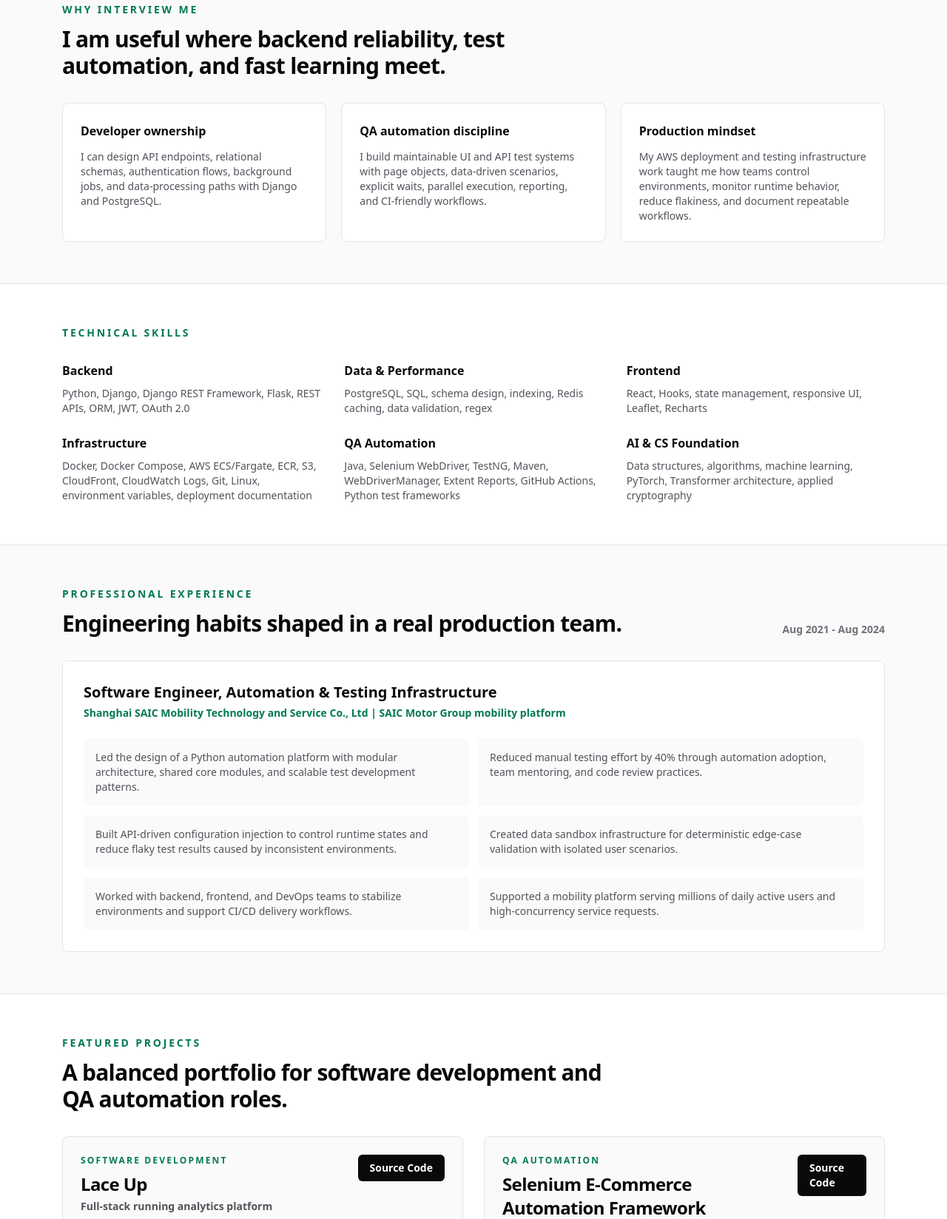
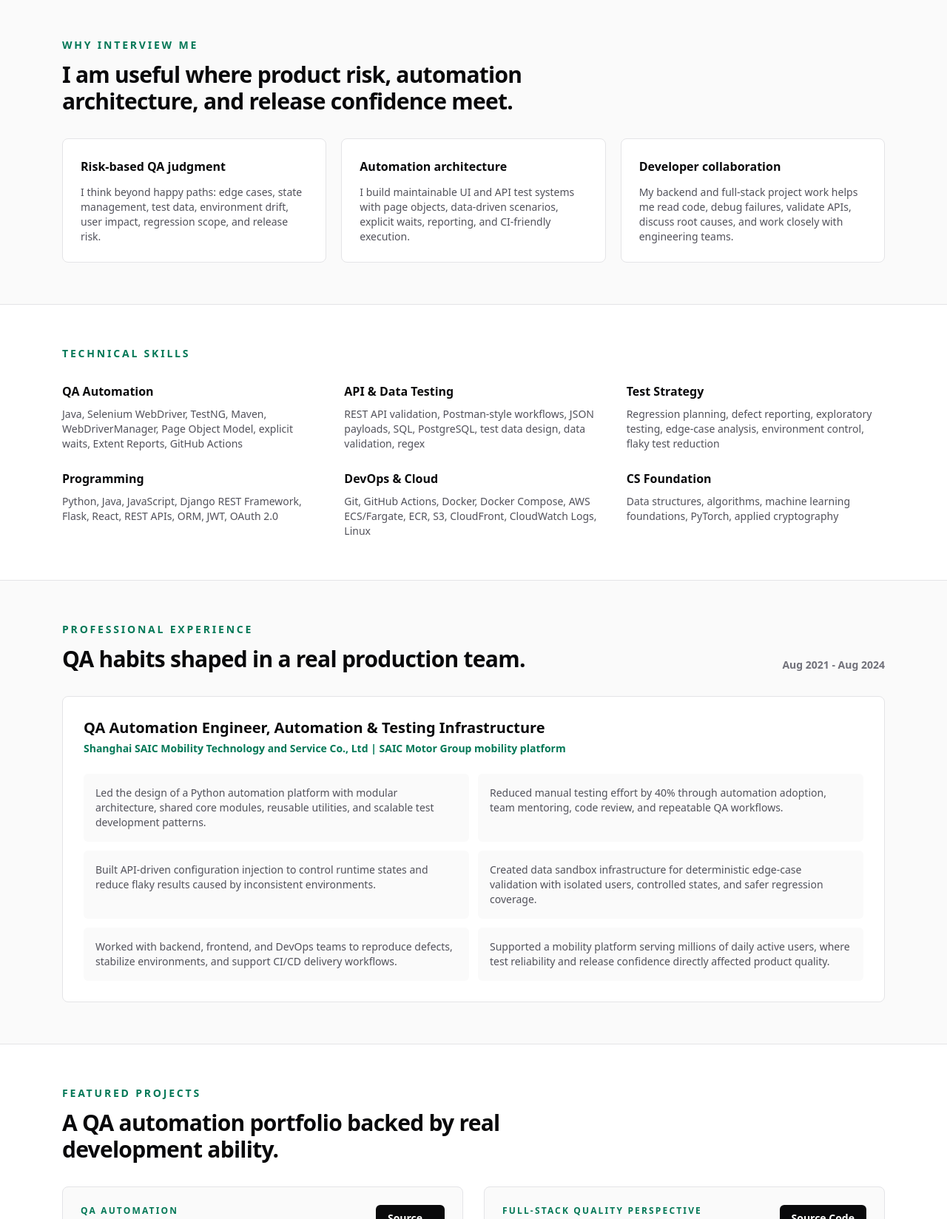
Before and after one commit to AndrewLu3335/AndrewLu3335.github.io, a plain HTML site: page index.html in a window 1280 px wide. Shown: the part 849-2497 px from the top of the page at 74% size. Drawn offline with nearby package versions, Linux system fonts and the light colour scheme.

Commit message:
Refocus portfolio on QA automation and SDET

```diff
--- a/index.html
+++ b/index.html
@@ -3,8 +3,8 @@
 <head>
     <meta charset="UTF-8">
     <meta name="viewport" content="width=device-width, initial-scale=1.0">
-    <meta name="description" content="Jingsheng (Andrew) Lu is a Toronto-based junior software developer and QA automation engineer with Python, Java, Selenium, Django, React, PostgreSQL, AWS cloud deployment, and testing infrastructure experience.">
-    <title>Andrew Lu | Dev &amp; QA Automation</title>
+    <meta name="description" content="Jingsheng (Andrew) Lu is a Toronto-based QA Automation Engineer and SDET candidate with 3 years of QA experience, strong test automation foundations, and hands-on Python, Java, Selenium, API testing, SQL, React, Django, AWS, and CI/CD project work.">
+    <title>Andrew Lu | QA Automation &amp; SDET</title>
     <link rel="icon" type="image/png" href="/images/favicon.png">
     <script src="https://cdn.tailwindcss.com"></script>
 </head>
@@ -14,7 +14,7 @@
         <div class="mx-auto flex max-w-6xl flex-col gap-4 px-5 py-4 md:flex-row md:items-center md:justify-between">
             <div>
                 <a href="#" class="text-xl font-extrabold tracking-tight text-zinc-950">Jingsheng (Andrew) Lu</a>
-                <p class="text-sm font-semibold text-emerald-700">Junior Software Developer &amp; QA Automation Engineer | Toronto</p>
+                <p class="text-sm font-semibold text-emerald-700">QA Automation Engineer / SDET | Toronto</p>
             </div>
             <nav class="flex flex-wrap items-center gap-4 text-sm font-semibold">
                 <a href="#impact" class="text-zinc-600 transition hover:text-emerald-700">Impact</a>
@@ -30,14 +30,15 @@
         <section class="border-b border-zinc-200 bg-white">
             <div class="mx-auto grid max-w-6xl gap-10 px-5 py-16 lg:grid-cols-[1.35fr_0.65fr] lg:items-center lg:py-20">
                 <div class="space-y-7">
-                    <p class="text-sm font-bold uppercase tracking-[0.22em] text-emerald-700">Open to junior software developer and QA automation roles</p>
+                    <p class="text-sm font-bold uppercase tracking-[0.22em] text-emerald-700">Open to QA Automation, SDET, and Software Developer in Test roles</p>
                     <div class="space-y-5">
                         <h1 class="max-w-4xl text-4xl font-extrabold tracking-tight text-zinc-950 sm:text-5xl lg:text-6xl">
-                            I build reliable web apps and automation frameworks that make software easier to ship with confidence.
+                            I help teams ship safer software through automation, risk-based testing, and developer-level QA engineering.
                         </h1>
                         <p class="max-w-3xl text-lg text-zinc-600">
-                            I bring 3 years of engineering experience from a high-traffic mobility platform, plus hands-on development and QA automation work with
-                            <strong>Python, Java, Selenium WebDriver, TestNG, Django REST Framework, React, PostgreSQL, Docker, AWS, CI/CD, and third-party APIs</strong>.
+                            I bring 3 years of QA and testing infrastructure experience from a high-traffic mobility platform, plus hands-on automation and development work with
+                            <strong>Java, Python, Selenium WebDriver, TestNG, API testing, SQL, Django REST Framework, React, Docker, AWS, and CI/CD</strong>.
+                            My strongest fit is QA automation work where testing strategy, code quality, and product risk all matter.
                         </p>
                     </div>
                     <div class="flex flex-wrap gap-3">
@@ -53,15 +54,15 @@
                     <dl class="mt-6 space-y-5">
                         <div>
                             <dt class="text-3xl font-extrabold text-zinc-950">3 years</dt>
-                            <dd class="mt-1 text-sm text-zinc-600">Automation, testing infrastructure, and production software team experience.</dd>
+                            <dd class="mt-1 text-sm text-zinc-600">QA, automation, testing infrastructure, and production team experience.</dd>
                         </div>
                         <div>
                             <dt class="text-3xl font-extrabold text-zinc-950">40%</dt>
                             <dd class="mt-1 text-sm text-zinc-600">Manual testing effort reduced by leading a Python automation platform.</dd>
                         </div>
                         <div>
-                            <dt class="text-3xl font-extrabold text-zinc-950">AWS</dt>
-                            <dd class="mt-1 text-sm text-zinc-600">Built both a deployed React/Django product and a Java/Selenium UI automation framework.</dd>
+                            <dt class="text-3xl font-extrabold text-zinc-950">SDET</dt>
+                            <dd class="mt-1 text-sm text-zinc-600">Built Java/Selenium automation and full-stack tools that show developer-level testing ability.</dd>
                         </div>
                     </dl>
                 </aside>
@@ -71,20 +72,20 @@
         <section id="impact" class="mx-auto max-w-6xl px-5 py-14">
             <div class="mb-8 max-w-3xl">
                 <p class="text-sm font-bold uppercase tracking-[0.2em] text-emerald-700">Why interview me</p>
-                <h2 class="mt-3 text-3xl font-extrabold tracking-tight text-zinc-950">I am useful where backend reliability, test automation, and fast learning meet.</h2>
+                <h2 class="mt-3 text-3xl font-extrabold tracking-tight text-zinc-950">I am useful where product risk, automation architecture, and release confidence meet.</h2>
             </div>
             <div class="grid gap-5 md:grid-cols-3">
                 <article class="rounded-lg border border-zinc-200 bg-white p-6">
-                    <h3 class="font-bold text-zinc-950">Developer ownership</h3>
-                    <p class="mt-3 text-sm text-zinc-600">I can design API endpoints, relational schemas, authentication flows, background jobs, and data-processing paths with Django and PostgreSQL.</p>
+                    <h3 class="font-bold text-zinc-950">Risk-based QA judgment</h3>
+                    <p class="mt-3 text-sm text-zinc-600">I think beyond happy paths: edge cases, state management, test data, environment drift, user impact, regression scope, and release risk.</p>
                 </article>
                 <article class="rounded-lg border border-zinc-200 bg-white p-6">
-                    <h3 class="font-bold text-zinc-950">QA automation discipline</h3>
-                    <p class="mt-3 text-sm text-zinc-600">I build maintainable UI and API test systems with page objects, data-driven scenarios, explicit waits, parallel execution, reporting, and CI-friendly workflows.</p>
+                    <h3 class="font-bold text-zinc-950">Automation architecture</h3>
+                    <p class="mt-3 text-sm text-zinc-600">I build maintainable UI and API test systems with page objects, data-driven scenarios, explicit waits, reporting, and CI-friendly execution.</p>
                 </article>
                 <article class="rounded-lg border border-zinc-200 bg-white p-6">
-                    <h3 class="font-bold text-zinc-950">Production mindset</h3>
-                    <p class="mt-3 text-sm text-zinc-600">My AWS deployment and testing infrastructure work taught me how teams control environments, monitor runtime behavior, reduce flakiness, and document repeatable workflows.</p>
+                    <h3 class="font-bold text-zinc-950">Developer collaboration</h3>
+                    <p class="mt-3 text-sm text-zinc-600">My backend and full-stack project work helps me read code, debug failures, validate APIs, discuss root causes, and work closely with engineering teams.</p>
                 </article>
             </div>
         </section>
@@ -94,28 +95,28 @@
                 <h2 class="mb-7 text-sm font-bold uppercase tracking-[0.2em] text-emerald-700">Technical Skills</h2>
                 <div class="grid gap-x-8 gap-y-6 md:grid-cols-2 lg:grid-cols-3">
                     <div>
-                        <h3 class="font-bold text-zinc-950">Backend</h3>
-                        <p class="mt-2 text-sm text-zinc-600">Python, Django, Django REST Framework, Flask, REST APIs, ORM, JWT, OAuth 2.0</p>
+                        <h3 class="font-bold text-zinc-950">QA Automation</h3>
+                        <p class="mt-2 text-sm text-zinc-600">Java, Selenium WebDriver, TestNG, Maven, WebDriverManager, Page Object Model, explicit waits, Extent Reports, GitHub Actions</p>
                     </div>
                     <div>
-                        <h3 class="font-bold text-zinc-950">Data &amp; Performance</h3>
-                        <p class="mt-2 text-sm text-zinc-600">PostgreSQL, SQL, schema design, indexing, Redis caching, data validation, regex</p>
+                        <h3 class="font-bold text-zinc-950">API &amp; Data Testing</h3>
+                        <p class="mt-2 text-sm text-zinc-600">REST API validation, Postman-style workflows, JSON payloads, SQL, PostgreSQL, test data design, data validation, regex</p>
                     </div>
                     <div>
-                        <h3 class="font-bold text-zinc-950">Frontend</h3>
-                        <p class="mt-2 text-sm text-zinc-600">React, Hooks, state management, responsive UI, Leaflet, Recharts</p>
+                        <h3 class="font-bold text-zinc-950">Test Strategy</h3>
+                        <p class="mt-2 text-sm text-zinc-600">Regression planning, defect reporting, exploratory testing, edge-case analysis, environment control, flaky test reduction</p>
                     </div>
                     <div>
-                        <h3 class="font-bold text-zinc-950">Infrastructure</h3>
-                        <p class="mt-2 text-sm text-zinc-600">Docker, Docker Compose, AWS ECS/Fargate, ECR, S3, CloudFront, CloudWatch Logs, Git, Linux, environment variables, deployment documentation</p>
+                        <h3 class="font-bold text-zinc-950">Programming</h3>
+                        <p class="mt-2 text-sm text-zinc-600">Python, Java, JavaScript, Django REST Framework, Flask, React, REST APIs, ORM, JWT, OAuth 2.0</p>
                     </div>
                     <div>
-                        <h3 class="font-bold text-zinc-950">QA Automation</h3>
-                        <p class="mt-2 text-sm text-zinc-600">Java, Selenium WebDriver, TestNG, Maven, WebDriverManager, Extent Reports, GitHub Actions, Python test frameworks</p>
+                        <h3 class="font-bold text-zinc-950">DevOps &amp; Cloud</h3>
+                        <p class="mt-2 text-sm text-zinc-600">Git, GitHub Actions, Docker, Docker Compose, AWS ECS/Fargate, ECR, S3, CloudFront, CloudWatch Logs, Linux</p>
                     </div>
                     <div>
-                        <h3 class="font-bold text-zinc-950">AI &amp; CS Foundation</h3>
-                        <p class="mt-2 text-sm text-zinc-600">Data structures, algorithms, machine learning, PyTorch, Transformer architecture, applied cryptography</p>
+                        <h3 class="font-bold text-zinc-950">CS Foundation</h3>
+                        <p class="mt-2 text-sm text-zinc-600">Data structures, algorithms, machine learning foundations, PyTorch, applied cryptography</p>
                     </div>
                 </div>
             </div>
@@ -125,23 +126,23 @@
             <div class="mb-8 flex flex-col gap-3 md:flex-row md:items-end md:justify-between">
                 <div>
                     <p class="text-sm font-bold uppercase tracking-[0.2em] text-emerald-700">Professional Experience</p>
-                    <h2 class="mt-3 text-3xl font-extrabold tracking-tight text-zinc-950">Engineering habits shaped in a real production team.</h2>
+                    <h2 class="mt-3 text-3xl font-extrabold tracking-tight text-zinc-950">QA habits shaped in a real production team.</h2>
                 </div>
                 <span class="text-sm font-bold text-zinc-500">Aug 2021 - Aug 2024</span>
             </div>
 
             <article class="rounded-lg border border-zinc-200 bg-white p-7">
                 <div class="mb-6">
-                    <h3 class="text-xl font-extrabold text-zinc-950">Software Engineer, Automation &amp; Testing Infrastructure</h3>
+                    <h3 class="text-xl font-extrabold text-zinc-950">QA Automation Engineer, Automation &amp; Testing Infrastructure</h3>
                     <p class="mt-1 text-sm font-semibold text-emerald-700">Shanghai SAIC Mobility Technology and Service Co., Ltd | SAIC Motor Group mobility platform</p>
                 </div>
                 <ul class="grid gap-3 text-sm text-zinc-600 md:grid-cols-2">
-                    <li class="rounded-md bg-zinc-50 p-4">Led the design of a Python automation platform with modular architecture, shared core modules, and scalable test development patterns.</li>
-                    <li class="rounded-md bg-zinc-50 p-4">Reduced manual testing effort by 40% through automation adoption, team mentoring, and code review practices.</li>
-                    <li class="rounded-md bg-zinc-50 p-4">Built API-driven configuration injection to control runtime states and reduce flaky test results caused by inconsistent environments.</li>
-                    <li class="rounded-md bg-zinc-50 p-4">Created data sandbox infrastructure for deterministic edge-case validation with isolated user scenarios.</li>
-                    <li class="rounded-md bg-zinc-50 p-4">Worked with backend, frontend, and DevOps teams to stabilize environments and support CI/CD delivery workflows.</li>
-                    <li class="rounded-md bg-zinc-50 p-4">Supported a mobility platform serving millions of daily active users and high-concurrency service requests.</li>
+                    <li class="rounded-md bg-zinc-50 p-4">Led the design of a Python automation platform with modular architecture, shared core modules, reusable utilities, and scalable test development patterns.</li>
+                    <li class="rounded-md bg-zinc-50 p-4">Reduced manual testing effort by 40% through automation adoption, team mentoring, code review, and repeatable QA workflows.</li>
+                    <li class="rounded-md bg-zinc-50 p-4">Built API-driven configuration injection to control runtime states and reduce flaky results caused by inconsistent environments.</li>
+                    <li class="rounded-md bg-zinc-50 p-4">Created data sandbox infrastructure for deterministic edge-case validation with isolated users, controlled states, and safer regression coverage.</li>
+                    <li class="rounded-md bg-zinc-50 p-4">Worked with backend, frontend, and DevOps teams to reproduce defects, stabilize environments, and support CI/CD delivery workflows.</li>
+                    <li class="rounded-md bg-zinc-50 p-4">Supported a mobility platform serving millions of daily active users, where test reliability and release confidence directly affected product quality.</li>
                 </ul>
             </article>
         </section>
@@ -150,14 +151,14 @@
             <div class="mx-auto max-w-6xl px-5 py-14">
                 <div class="mb-8 max-w-3xl">
                     <p class="text-sm font-bold uppercase tracking-[0.2em] text-emerald-700">Featured Projects</p>
-                    <h2 class="mt-3 text-3xl font-extrabold tracking-tight text-zinc-950">A balanced portfolio for software development and QA automation roles.</h2>
+                    <h2 class="mt-3 text-3xl font-extrabold tracking-tight text-zinc-950">A QA automation portfolio backed by real development ability.</h2>
                 </div>
 
                 <div class="grid gap-7 lg:grid-cols-2 lg:items-stretch">
-                    <article class="flex h-full flex-col rounded-lg border border-zinc-200 bg-zinc-50 p-6">
+                    <article class="order-2 flex h-full flex-col rounded-lg border border-zinc-200 bg-zinc-50 p-6">
                         <div class="flex flex-col gap-4 sm:flex-row sm:items-start sm:justify-between">
                             <div>
-                                <p class="text-xs font-bold uppercase tracking-[0.18em] text-emerald-700">Software Development</p>
+                                <p class="text-xs font-bold uppercase tracking-[0.18em] text-emerald-700">Full-Stack Quality Perspective</p>
                                 <h3 class="mt-2 text-2xl font-extrabold tracking-tight text-zinc-950">Lace Up</h3>
                                 <p class="mt-1 text-sm font-semibold text-zinc-600">Full-stack running analytics platform</p>
                             </div>
@@ -165,7 +166,7 @@
                         </div>
 
                         <p class="mt-5 text-sm text-zinc-600">
-                            A React and Django REST Framework product that connects to Strava, syncs workout data, stores structured activity metrics, and visualizes progress through dashboards, maps, and historical trends.
+                            A React and Django REST Framework product that shows I can understand the systems I test: authentication, APIs, background jobs, data models, dashboards, cloud deployment, and user-facing workflows.
                         </p>
 
                         <figure class="mt-5 overflow-hidden rounded-lg border border-zinc-200 bg-white">
@@ -192,7 +193,7 @@
                         </ul>
                     </article>
 
-                    <article class="flex h-full flex-col rounded-lg border border-zinc-200 bg-zinc-50 p-6">
+                    <article class="order-1 flex h-full flex-col rounded-lg border border-zinc-200 bg-zinc-50 p-6">
                         <div class="flex flex-col gap-4 sm:flex-row sm:items-start sm:justify-between">
                             <div>
                                 <p class="text-xs font-bold uppercase tracking-[0.18em] text-emerald-700">QA Automation</p>
@@ -291,8 +292,8 @@
             <div class="mx-auto flex max-w-6xl flex-col gap-6 px-5 py-12 md:flex-row md:items-center md:justify-between">
                 <div>
                     <p class="text-sm font-bold uppercase tracking-[0.2em] text-emerald-300">Let's talk</p>
-                    <h2 class="mt-3 text-3xl font-extrabold tracking-tight">Available for Toronto software developer and QA automation interviews.</h2>
-                    <p class="mt-3 max-w-2xl text-sm text-zinc-300">Best fit: teams where Python or Java, APIs, databases, Selenium automation, CI workflows, and practical product ownership matter.</p>
+                    <h2 class="mt-3 text-3xl font-extrabold tracking-tight">Available for Toronto QA Automation, SDET, and Software Developer in Test interviews.</h2>
+                    <p class="mt-3 max-w-2xl text-sm text-zinc-300">Best fit: teams where automation architecture, API quality, SQL validation, Selenium, CI workflows, and practical product risk judgment matter.</p>
                 </div>
                 <div class="flex flex-wrap gap-3">
                     <a href="mailto:jslu414@gmail.com" class="inline-flex rounded-md bg-emerald-500 px-5 py-3 text-sm font-bold text-zinc-950 transition hover:bg-emerald-400">jslu414@gmail.com</a>
@@ -305,7 +306,7 @@
 
     <footer class="mx-auto flex max-w-6xl flex-col gap-3 px-5 py-8 text-xs text-zinc-500 md:flex-row md:items-center md:justify-between">
         <p>&copy; 2026 Jingsheng (Andrew) Lu</p>
-        <p>Python | Java | Selenium | Django | React | PostgreSQL | AWS | Toronto</p>
+        <p>QA Automation | SDET | Java | Python | Selenium | API Testing | SQL | CI/CD | Toronto</p>
     </footer>
 
 </body>
```
